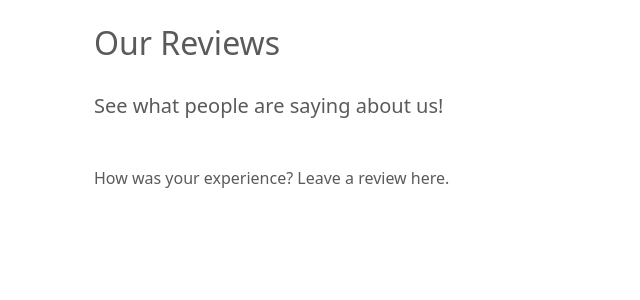
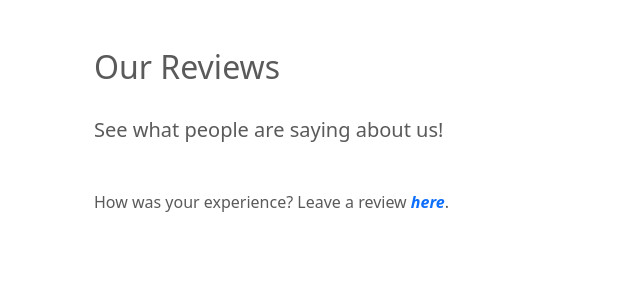
Before and after one commit to Candyce10/Devine-Spa, a Django app: page /reviews/ in a window 1280 px wide. Shown: the part 56-356 px from the top of the page, without its empty margins (0-640 px from the left). Run offline with Django 4.2, Linux system fonts and the light colour scheme; data that the repository does not hold is empty.

Commit message:
review page finished

```diff
--- a/main_app/templates/reviews.html
+++ b/main_app/templates/reviews.html
@@ -3,12 +3,8 @@
 
 {% block content %}
 
-<div>
-
-
 <br>
-
-
+<br>
 
     <div class="content">
       <div class="container">
@@ -18,7 +14,7 @@
                   <h2>Our Reviews</h2>
                   <br>
                   <h5 class="mb-5">See what people are saying about us!</h5>
-                  <p class="mb-5">How was your experience? Leave a review here.
+                  <p class="mb-5">How was your experience? Leave a review <a href="/reviews/new" class="text-decoration-none fst-italic fw-bold">here</a>.
 
                   </p>
 
@@ -37,17 +33,11 @@
                       </blockquote>
                     </div>
                 </div>
-    {% endfor %}
+                 {% endfor %}
+              </div>
 
-              </div>
           </div>
       </div>
   </div>
 
-
-
-
-
-
-</div>
 {% endblock %}
```
